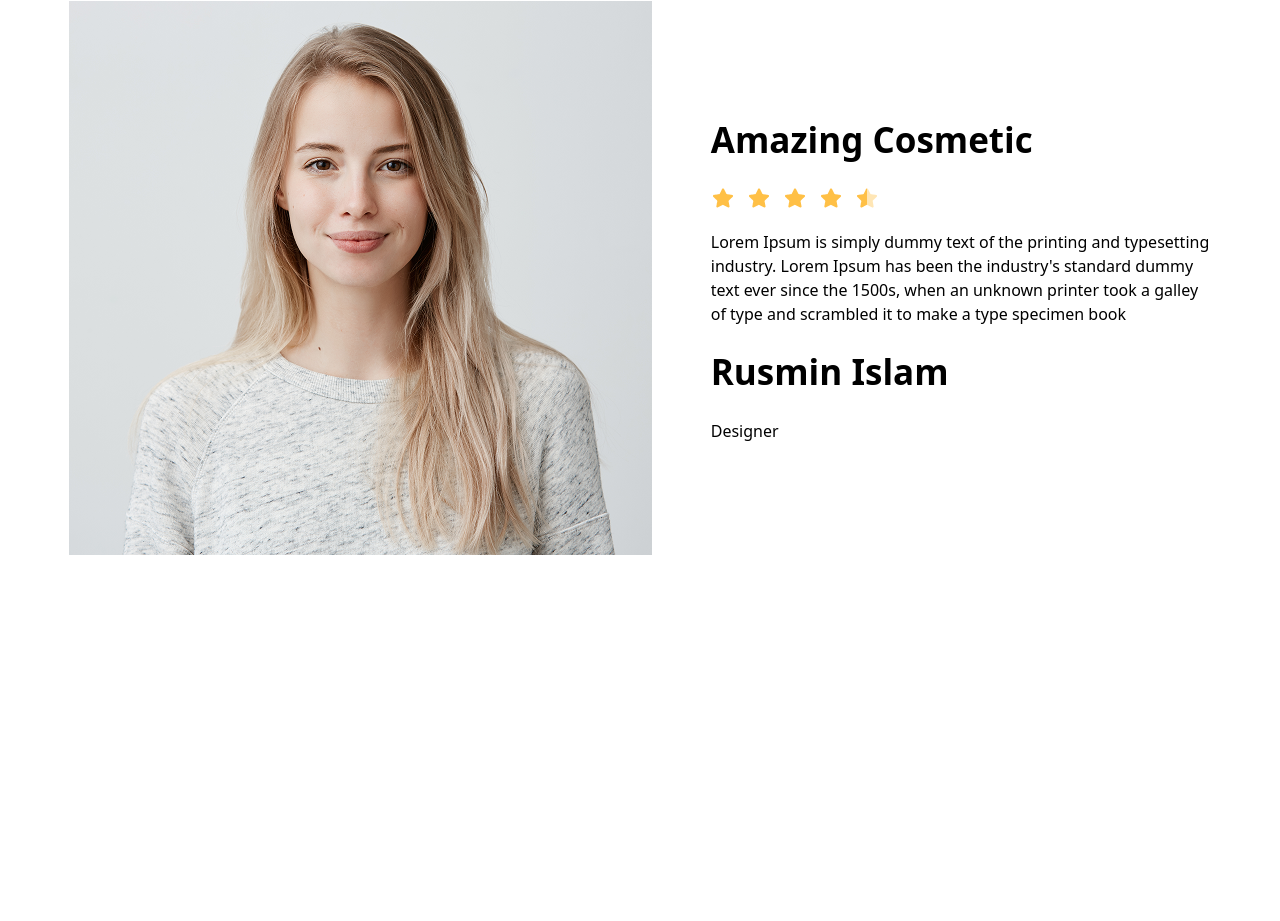
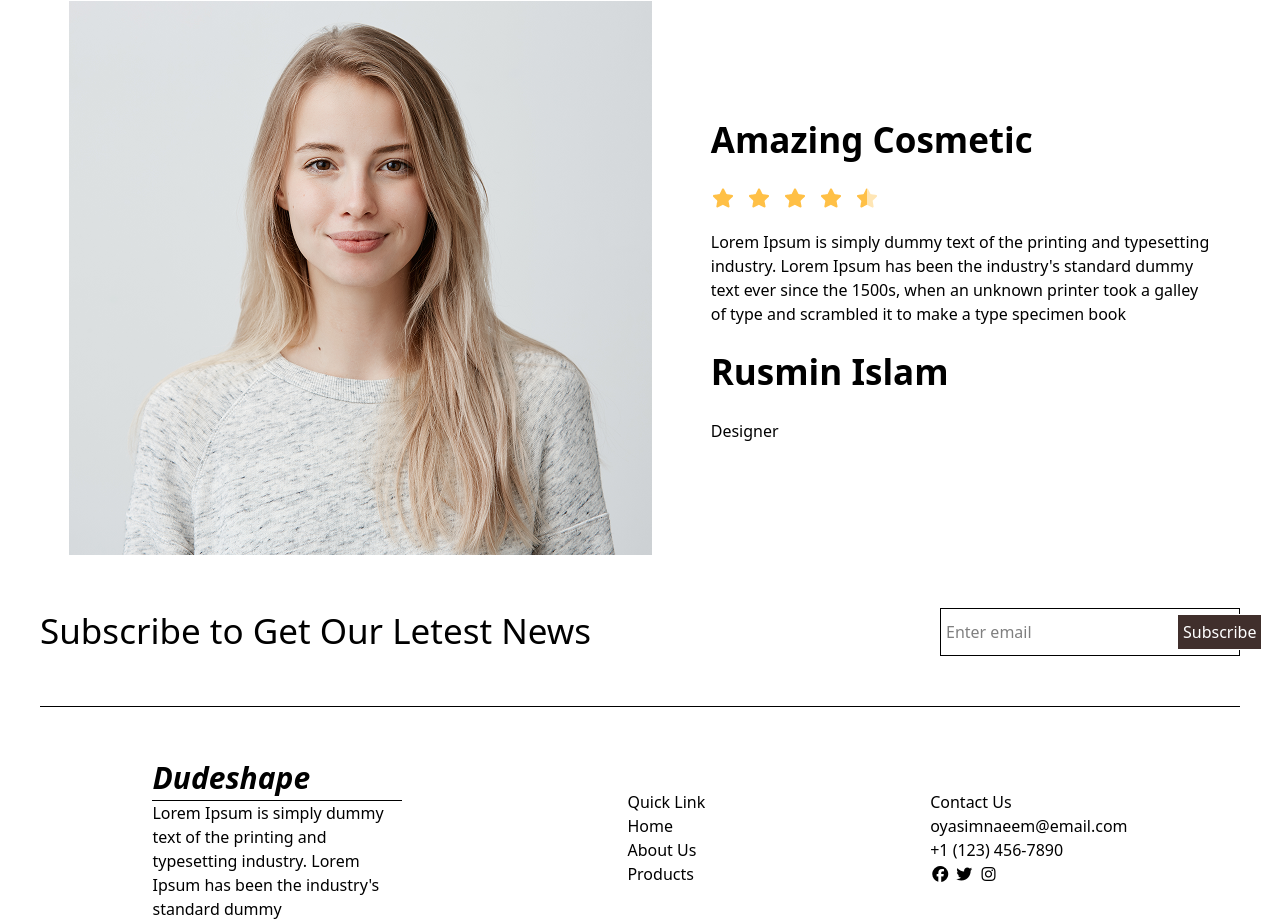
Before and after one commit to azimjonovmuhammadamin05-source/tailwind, a website: page index.html in a window 1280 px wide. Shown: the part 2682-3603 px from the top of the page. Before the commit the page ends 3287 px from the top, so only its background shows below. Drawn offline with Linux system fonts and the light colour scheme.

Commit message:
last commit

```diff
--- a/index.html
+++ b/index.html
@@ -159,7 +159,42 @@
             </aside>
         </section>
     </main>
-
+    <footer class="max-w-[1200px] mx-auto mt-20">
+        <nav class="flex items-center justify-between">
+            <h1 class="font-medium text-[35px]">Subscribe to Get Our Letest News</h1>
+            <div class="bg-[white] w-[300px] border border-[black] p-[5px] flex"><input type="text"
+                    placeholder="Enter email"><span
+                    class="border border-[#402F2C] p-[5px]  bg-[#402F2C] text-[white]">Subscribe</span></div>
+        </nav><br><br>
+        <hr><br><br>
+        <nav class="flex items-center justify-around mt-[20px]">
+            <aside class="w-[250px]">
+                <h1 class="font-bold text-[30px] "><i>Dudeshape</i>
+                    <hr>
+                </h1>
+                <p class="pt-4">Lorem Ipsum is simply dummy text of the printing and typesetting industry. Lorem Ipsum has been the
+                    industry's standard dummy</p>
+            </aside>
+            <aside>
+                <p>Quick Link</p>
+                <ul>
+                    <li>Home</li>
+                    <li>About Us</li>
+                    <li>Products</li>
+                </ul>
+            </aside>
+            <aside>
+                <p>Contact Us</p>
+                <ul>
+                    <li>oyasimnaeem@email.com</li>
+                    <li>+1 (123) 456-7890</li>
+                </ul>
+                <i class="fa-brands fa-facebook"></i>
+                <i class="fa-brands fa-twitter"></i>
+                <i class="fa-brands fa-instagram"></i>
+            </aside>
+        </nav>
+    </footer>
 </body>
 
 </html>
```
